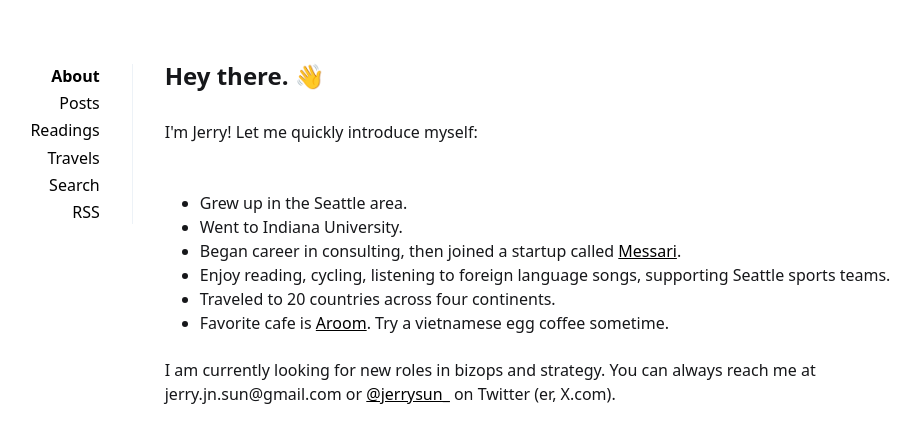
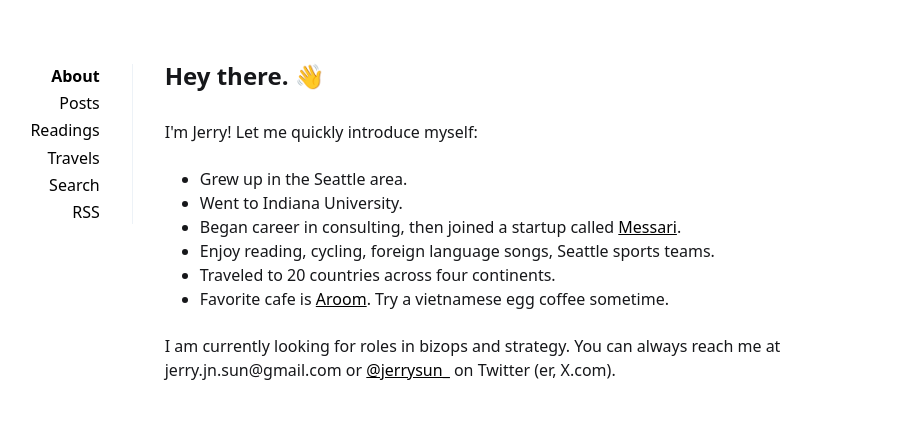
Before and after one commit to Jerry-Sun/jerry-sun.github.io, a Jekyll site: the page built from index.html, in a window 1280 px wide. Shown: the top 443 px of the page, without its empty margins (188-1109 px from the left). Built offline with Jekyll 4.4.1, drawn with Linux system fonts in a browser that asks for light colours.

Commit message:
small update needs to be pushed asap

```diff
--- a/index.html
+++ b/index.html
@@ -3,13 +3,12 @@ layout: page
 title: Hey there. 👋
 ---
 <p style="padding-top: 8px;"> I'm Jerry! Let me quickly introduce myself:</p>
-<br>
 <ul style="padding-left: 35px; padding-top: 15px; padding-bottom: 15px">
     <li>Grew up in the Seattle area.</li>
     <li>Went to Indiana University.
     <li>Began career in consulting, then joined a startup called <a href="https://messari.io/"
             target="_blank">Messari</a>.</li>
-    <li>Enjoy reading, cycling, listening to foreign language songs, supporting Seattle sports
+    <li>Enjoy reading, cycling, foreign language songs, Seattle sports
         teams.
     </li>
     <li>Traveled to 20 countries across four continents.</li>
@@ -17,7 +16,7 @@ title: Hey there. 👋
         egg coffee sometime.</li>
 </ul>
 
-<p>I am currently looking for new roles in bizops and strategy. You can always reach me at jerry.jn.sun@gmail.com or
+<p>I am currently looking for roles in bizops and strategy. You can always reach me at jerry.jn.sun@gmail.com or
     <a href="https://www.x.com/jerrysun_" target="_blank">@jerrysun_</a> on Twitter (er,
     X.com).
 </p>
```
